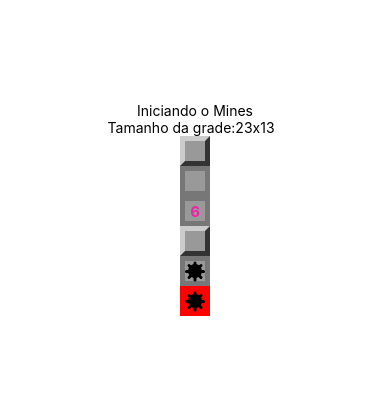
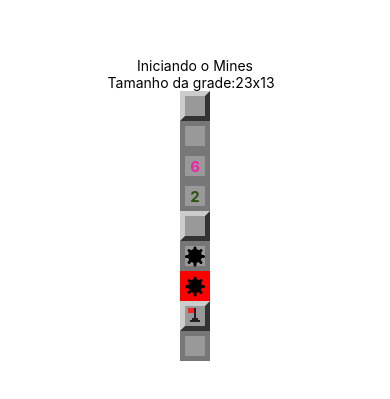
Before and after one commit to PauloGui/GameMine, a React Native app: screen / in a window 390 px wide. Shown: the part 213-612 px from the top of the page. Built offline with nearby package versions, Linux system fonts and the light colour scheme.

Commit message:
Contrução da Flag com estilo

```diff
--- a/App.js
+++ b/App.js
@@ -12,9 +12,12 @@
       <Field />
       <Field opened />
       <Field opened nearMines={6} />
+      <Field opened nearMines={2} />
       <Field mined />
       <Field mined opened />
       <Field mined opened exploded />
+      <Field flagged />
+      <Field flagged opened />
     </View>
   );
 }
--- a/src/components/Field.js
+++ b/src/components/Field.js
@@ -2,14 +2,16 @@
 import { View, StyleSheet, Text } from 'react-native'
 import params from '../params'
 import Mine from './Mines'
+import Flag from './Flag'
 
 export default props => {
-    const  { mined, opened, nearMines, exploded } = props
+    const  { mined, opened, nearMines, exploded, flagged } = props
 
     const styleField = [styles.field]
     if (opened) styleField.push(styles.opened)
     if (exploded)  styleField.push(styles.exploded)
-    if (styleField.length === 1) styleField.push(styles.regular)
+    if (flagged) styleField.push(styles.flagged)
+    if (!opened && !exploded) styleField.push(styles.regular)
 
     let color = null
     if (nearMines > 0) {
@@ -26,6 +28,7 @@
                     {nearMines}
                 </Text> : false }
             {mined && opened ? <Mine /> : false }
+            {flagged && !opened ? <Flag/> : false }
         </View>
     )
 }
--- /dev/null
+++ b/src/components/Flag.js
@@ -0,0 +1,66 @@
+import React from 'react'
+import { View, StyleSheet } from 'react-native'
+
+export default props => {
+    return (
+        <View style={styles.container}>
+            <View style={[styles.flagpole, props.bigger ? styles.flagpoleBigger : null]} />
+            <View style={[styles.flag, props.bigger ? styles.flagBigger : null]} />
+            <View style={[styles.base1, props.bigger ? styles.base1Bigger : null]} />
+            <View style={[styles.base2, props.bigger ? styles.base2Bigger : null]} />
+        </View>
+    )
+}
+
+const styles = StyleSheet.create({
+    container: {
+        marginTop: 2,
+    },
+    flagpole:{
+        position: 'absolute',
+        height: 14,
+        width: 2,
+        backgroundColor: '#222',
+        marginLeft: 9,
+    },
+    flag: {
+        position: 'absolute',
+        height: 5,
+        width: 6,
+        backgroundColor: '#f22',
+        marginLeft: 3,
+    },
+    base1: {
+        position: 'absolute',
+        height: 2,
+        width: 6,
+        backgroundColor: '#222',
+        marginLeft: 7,
+        marginTop: 10,
+    },
+    base2: {
+        position: 'absolute',
+        height: 2,
+        width: 10,
+        backgroundColor: '#222',
+        marginLeft: 5,
+        marginTop: 12,
+    },
+    flagpoleBigger: {
+        height: 28,
+        width: 4,
+        marginLeft: 16,
+    },
+    base1Bigger: {
+        height: 4,
+        width: 12,
+        marginTop: 20,
+        marginLeft: 12,
+    },
+    base2Bigger: {
+        height: 4,
+        width: 20,
+        marginLeft: 8,
+        marginTop: 24,
+    }
+})
```
